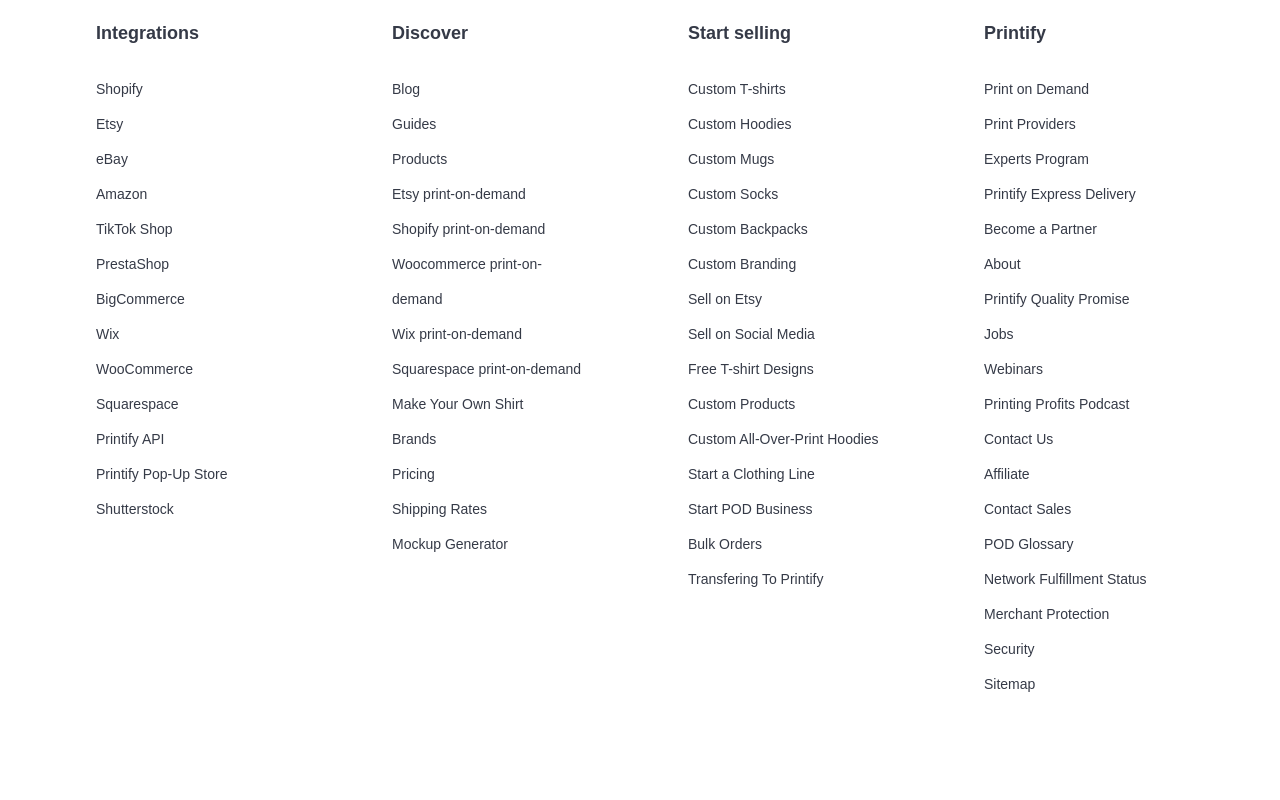
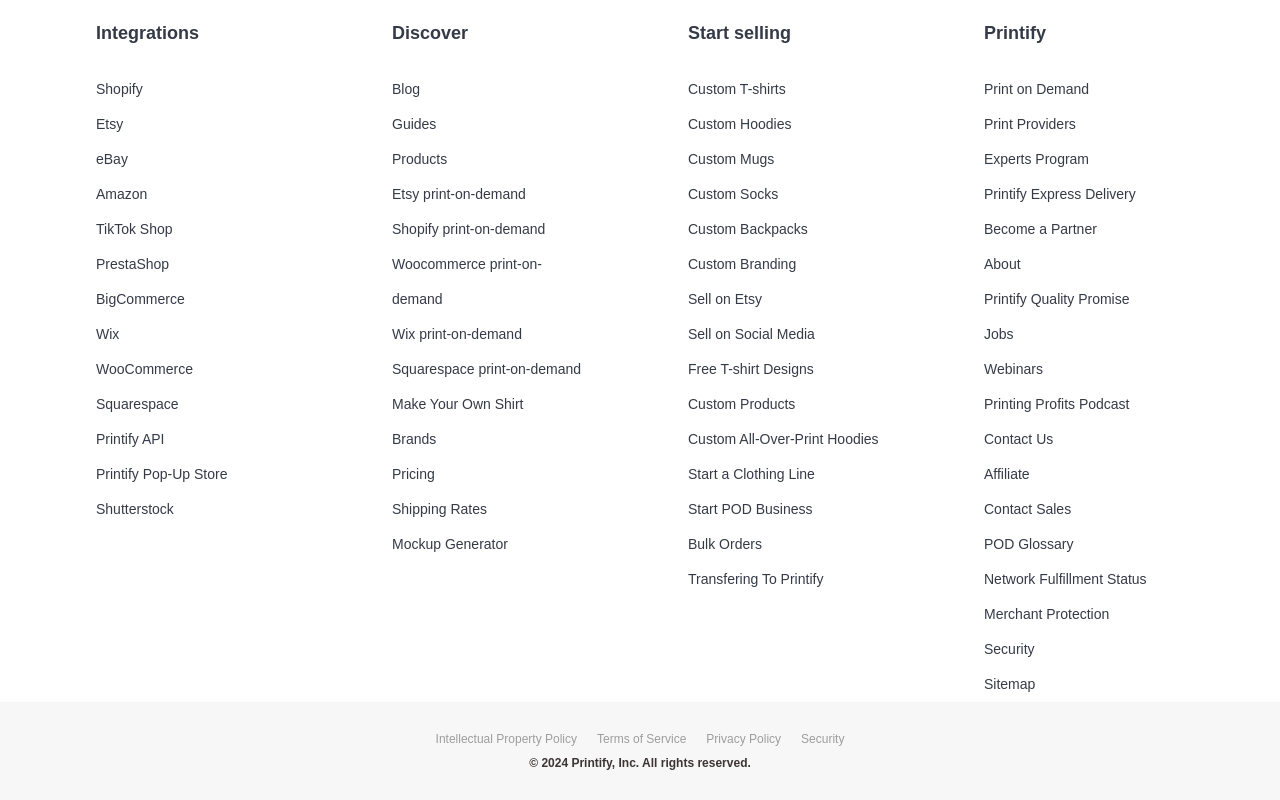
Before and after one commit to akashkapoor0001/Frontend_Assignment-Diploy, a React (Create React App) app: page / in a window 1280 px wide. Shown: the part 5710-6510 px from the top of the page. Before the commit the page ends 6412 px from the top, so only its background shows below. Built offline with nearby package versions, Linux system fonts and the light colour scheme; the HTML template or start-up script is replaced by a standard one.

Commit message:
Updated the footer component

```diff
--- a/src/components/Footer.js
+++ b/src/components/Footer.js
@@ -1,5 +1,6 @@
 import React from 'react'
 import logo from "../components/images/logo.svg"
+import './style.css'
 const Footer = () => {
     return (
         <>
@@ -116,6 +117,18 @@
                     </ul>
                 </div>
             </div>
+            <div className='end-footer'>
+                <div className='footer-links'>
+                    <p>Intellectual Property Policy</p>
+                    <p>Terms of Service</p>
+                    <p>Privacy Policy</p>
+                    <p>Security</p>
+                </div>
+                <div className='copyright-text'>
+                    <h1>© 2024 Printify, Inc. All rights reserved.</h1>
+                </div>
+            </div>
+
         </>
     )
 }
--- a/src/components/style.css
+++ b/src/components/style.css
@@ -1074,3 +1074,27 @@
 .all-products {
   margin-left: -365px;
 }
+
+.end-footer {
+  background-color: #f7f7f7; /* Light grey background */
+  padding: 30px; /* Add some padding */
+  text-align: center; /* Center the text */
+}
+
+.footer-links {
+  display: flex; /* Use flexbox for layout */
+  justify-content: center; /* Center the links */
+  gap: 20px; /* Space between links */
+  font-size: 12px; /* Small font size */
+  margin-bottom: 10px; /* Space between links and copyright */
+}
+
+.end-footer p {
+  margin: 0; /* Remove default margin */
+  color: #9e9d9d; /* Darker text color for better contrast */
+}
+
+.copyright-text {
+  font-size: 6px; /* Small font size */
+  color: #3d3434; /* Darker text color for better contrast */
+}
```
